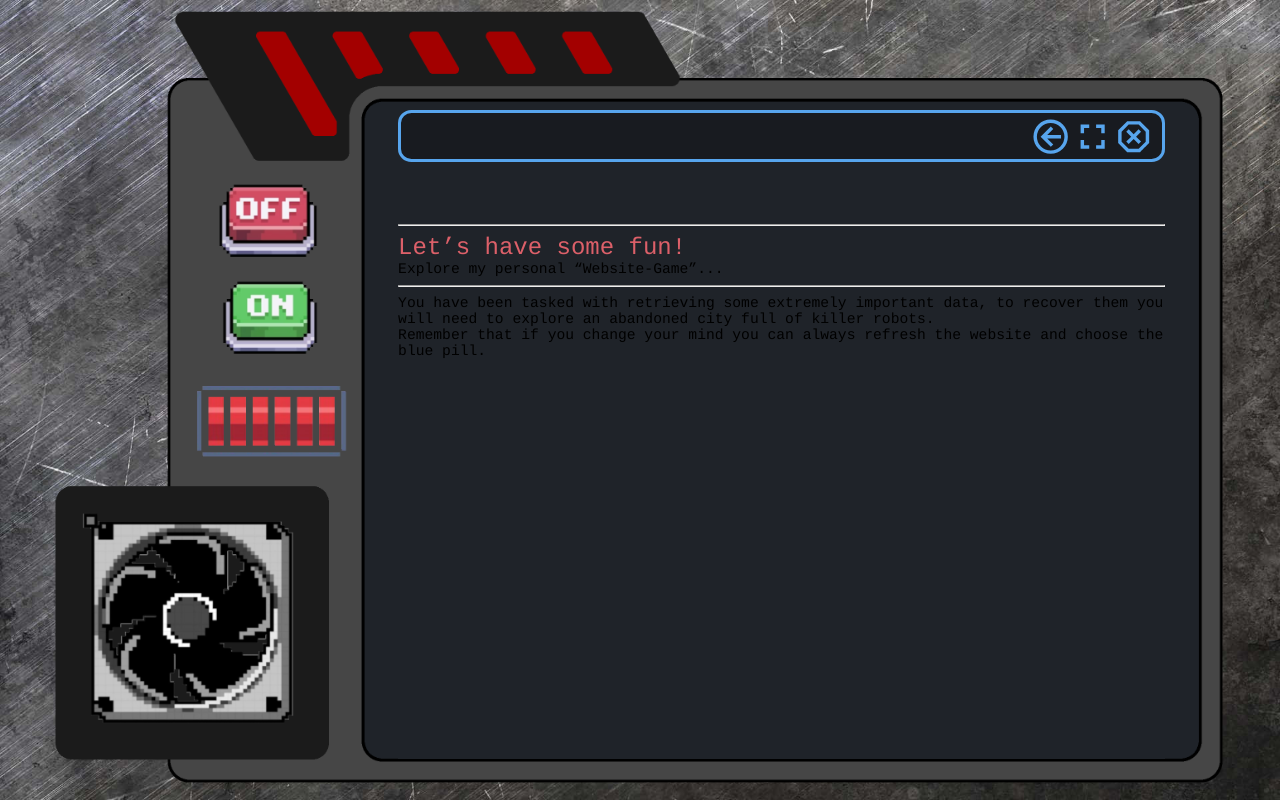
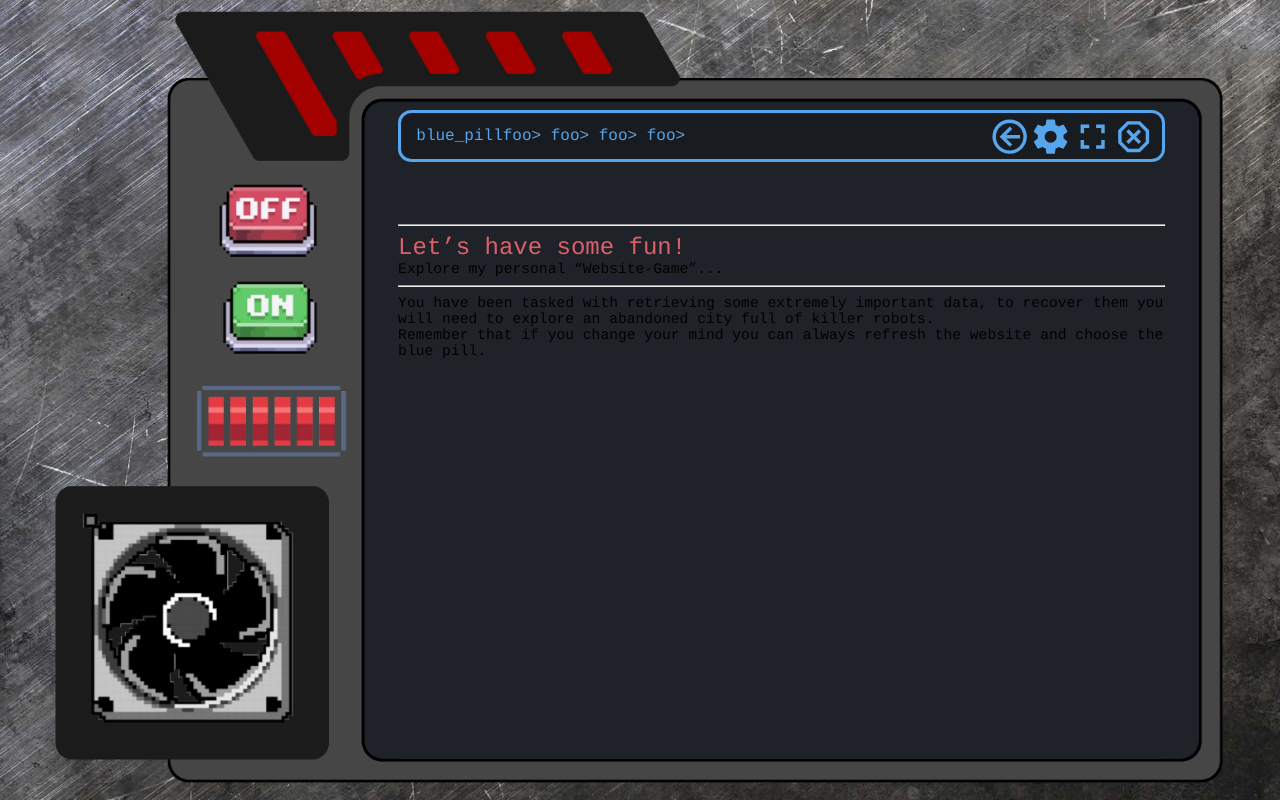
Before and after one commit to lucaSartore/lucaSartore.github.io, a React (Vite) app: page /blue_pill in a window 1280 px wide. Built offline with nearby package versions, Linux system fonts and the light colour scheme; a web font is replaced by a local one.

Commit message:
Add url in navigation bar

```diff
--- a/src/components/pda/navigation_bar.css
+++ b/src/components/pda/navigation_bar.css
@@ -1,19 +1,27 @@
 .navigation-bar {
     width: auto;
-
     margin-left: auto;
     margin-right: auto;
     height: 7%;
     margin-top: 1%;
-    /*border-radius: 10px;*/
     border-radius: 1.75% / 25%;
     border-color: var(--decoration-color);
     border-style: solid;
-
     display: flex;
     align-items: center;
+    background-color: var(--background-dark);
 
-    background-color: var(--background-dark);
+    opacity: 0;
+    animation: turn-on 1s forwards;
+    animation-delay: 1s;
+    overflow: hidden;
+}
+
+
+@keyframes turn-on {
+    100% {
+        opacity: 10;
+    }
 }
 
 .navigation-bar > .icon {
@@ -28,3 +36,12 @@
 .navigation-bar > .icon:hover {
     background-color: var(--background-light);
 }
+
+
+.url-value {
+    color: var(--decoration-color);
+    font-size: 100%;
+    margin-left: 2%;
+    line-height: 1;
+    overflow: hidden;
+}
--- a/src/components/pda/navigation_bar.tsx
+++ b/src/components/pda/navigation_bar.tsx
@@ -1,14 +1,20 @@
 import "./navigation_bar.css"
-
 import Icon from '@mdi/react';
-import { mdiFullscreen, mdiCloseOctagonOutline, mdiArrowLeftCircleOutline} from '@mdi/js';
+import { mdiFullscreen, mdiCloseOctagonOutline, mdiArrowLeftCircleOutline, mdiCog} from '@mdi/js';
+import { useLocation } from 'react-router';
+import "../../fonts.css"
 
 
 export function NavigationBar(){
+    const location = useLocation();
+    const pathName = location.pathname.slice(1).replace("/", " > ") + "foo> foo> foo> foo> ";
+
     return (
         <>
             <div className="navigation-bar">
+                <h1 className="url-value custom-font"> {pathName} </h1>
                 <Icon path={mdiArrowLeftCircleOutline} style={{marginLeft: "auto"}}  className="icon" />
+                <Icon path={mdiCog}  className="icon" />
                 <Icon path={mdiFullscreen}  className="icon" />
                 <Icon path={mdiCloseOctagonOutline}  style={{marginRight: "1%"}} className="icon" />
             </div>
```
